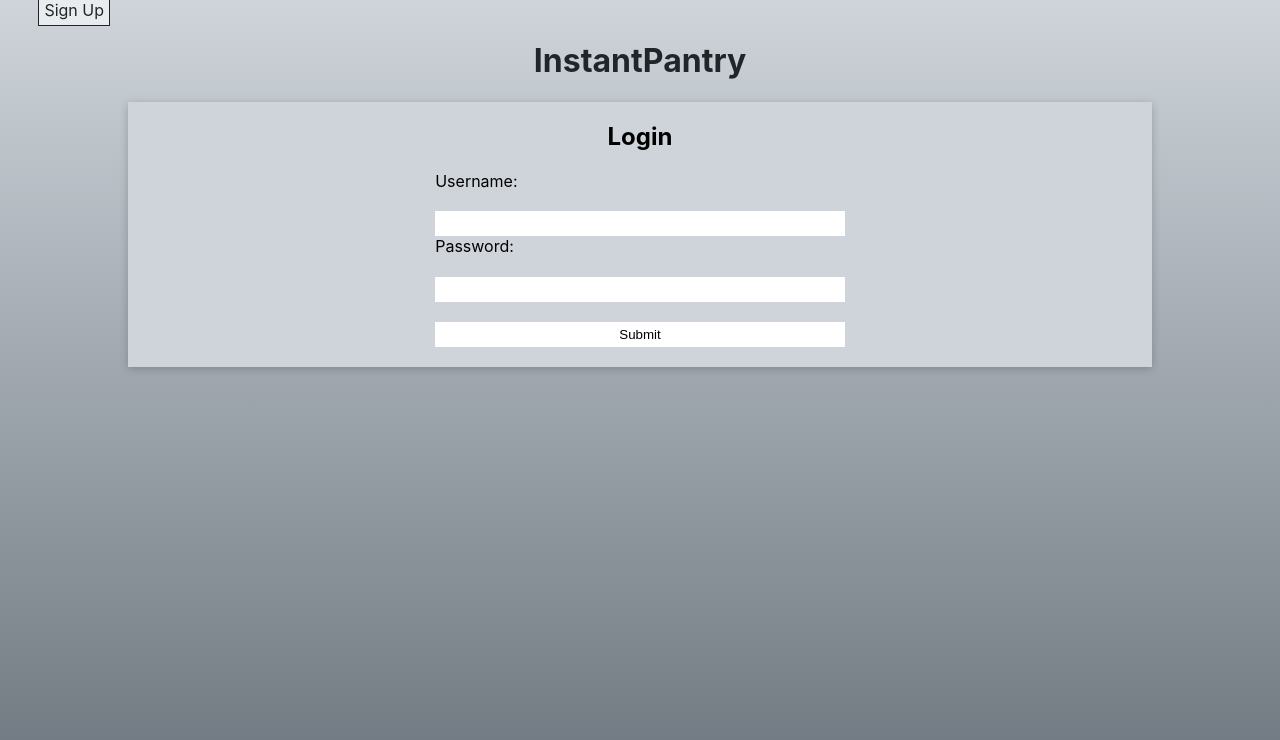
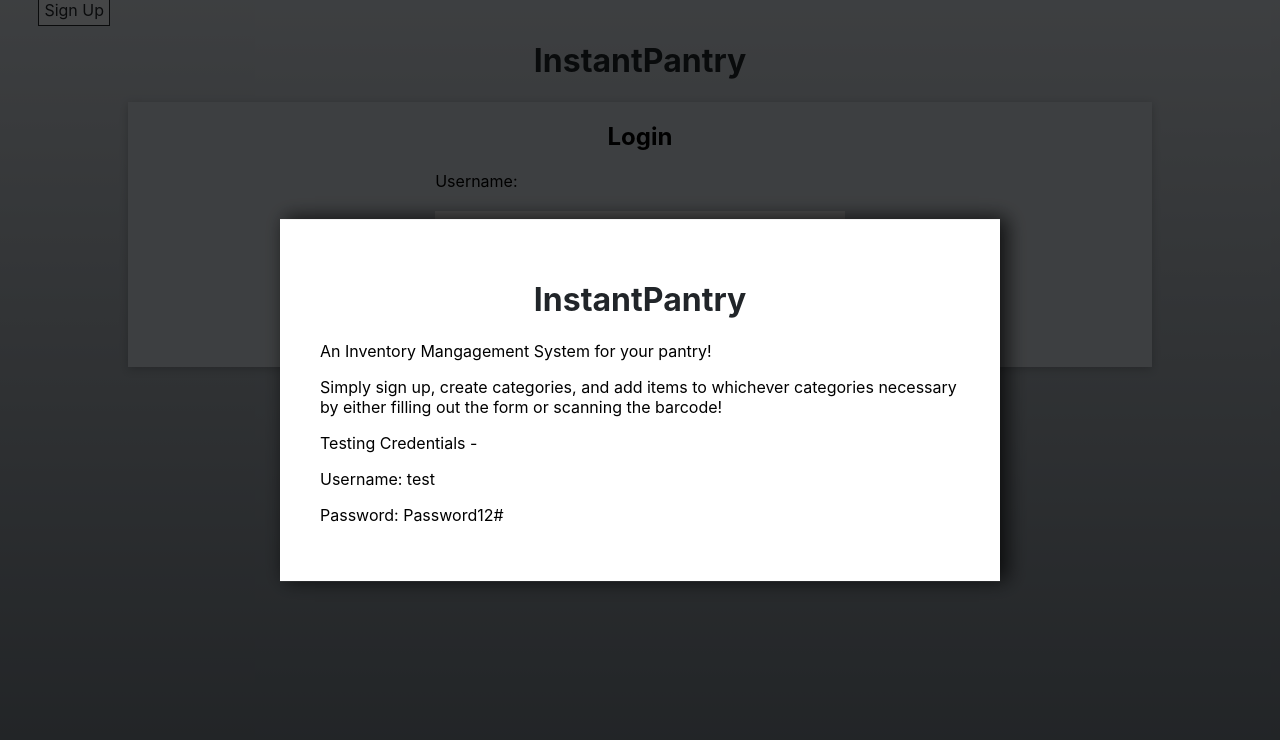
Before and after one commit to johnnyjuarez/instantpantry-client, a React (Create React App) app: page / in a window 1280 px wide. Shown: the top 740 px of the page. Built offline with nearby package versions, Linux system fonts and the light colour scheme.

Commit message:
added landing modal

```diff
--- a/src/components/AddItem/AddItem.js
+++ b/src/components/AddItem/AddItem.js
@@ -11,7 +11,6 @@ import { Link, useHistory, withRouter } from 'react-router-dom';
 
 function AddItem(props) {
   const context = useContext(ItemContext);
-  // console.log(props.barcode)
   const [useForm, setUseForm] = useState(false);
   const [useCamera, setUseCamera] = useState(false);
   const [barcode, setBarcode] = useState({});
@@ -23,7 +22,7 @@ function AddItem(props) {
   const onSubmitHandler = (e) => {
     e.preventDefault();
     const path = props.history.location.pathname;
-    const numPath = path.match(/\d/g);
+    const numPath = path.match(/\d/g).join('');
     let payload = {
       item_name: itemName,
       amount: userAmount
@@ -107,7 +106,6 @@ function AddItem(props) {
   }
 
   if (props.barcodeData.class) {
-    console.log('barcode prop', props.barcodeData)
     renderForm = (
       <form onSubmit={onScanSubmitHandler} className='add-item-form'>
         <label>Item Name:</label>
--- a/src/components/Item/Item.js
+++ b/src/components/Item/Item.js
@@ -13,7 +13,6 @@ function Item(props) {
   const [newAmount, setNewAmount] = useState('');
 
   const itemData = props.itemData;
-  console.log(props);
   const categoryId = props.location.pathname.slice(10);
 
 
--- /dev/null
+++ b/src/components/LandingModal/LandingModal.js
@@ -0,0 +1,20 @@
+import React from 'react';
+// import './LandingModal.css';
+
+export default function LandingModal() {
+  return (
+    <div>
+      <h1 className='title'>InstantPantry</h1>
+      <p>
+        An Inventory Mangagement System for your pantry!
+      </p>
+      <p>
+        Simply sign up, create categories, and add items to
+        whichever categories necessary by either filling out the form or scanning the barcode!
+      </p>
+      <p className='disclaimer'>Testing Credentials - </p>
+      <p className='disclaimer'>Username: test</p>
+      <p className='disclaimer'>Password: Password12#</p>
+    </div>
+  );
+}
--- a/src/components/LoginForm/LoginForm.js
+++ b/src/components/LoginForm/LoginForm.js
@@ -42,7 +42,6 @@ export default function LoginForm(props) {
       })
       .catch(err => {
         setError(err.error);
-        console.log(err);
       })
   }
 
--- a/src/components/Modal/Modal.js
+++ b/src/components/Modal/Modal.js
@@ -1,13 +1,13 @@
 import React from 'react'
 import './Modal.css'
 
-export default function Modal({open, children, onClose}) {
-  if(!open) return null;
+export default function Modal({ open, children, onClose }) {
+  if (!open) return null;
   return (
     <div>
-      <div className='overlay'>
+      <div onClick={onClose} className='overlay'>
         <div className='modal'>
-          <button onClick={onClose}>Close</button>
+          {/* <button onClick={onClose}>Close</button> */}
           {children}
         </div>
       </div>
--- a/src/components/SignUpForm/SignUpForm.js
+++ b/src/components/SignUpForm/SignUpForm.js
@@ -34,7 +34,6 @@ function SignUpForm(props) {
         return res.json();
       })
       .catch(err => {
-        console.log(err);
         setError(err.error);
       })
   }
--- a/src/routes/Dashboard/Dashboard.js
+++ b/src/routes/Dashboard/Dashboard.js
@@ -58,6 +58,7 @@ export default function Dashboard() {
     <div>
       <Nav />
       <h1 className='title'>InstantPantry</h1>
+      {categories.length === 0 ? <p style={{ textAlign: 'center' }} className='error'>Add a category to begin</p> : null}
       {categoryCards}
       <button className='addCat-btn' onClick={addCategoryHandler}>Add Category</button>
       {addCategoryHTML}
--- a/src/routes/LandingPage/LandingPage.js
+++ b/src/routes/LandingPage/LandingPage.js
@@ -1,18 +1,37 @@
-import React from 'react'
+import React, { useState } from 'react'
 import { Link } from 'react-router-dom'
+
 
 // components
 import LoginForm from '../../components/LoginForm/LoginForm'
-
+import Modal from '../../components/Modal/Modal';
+import LandingModal from '../../components/LandingModal/LandingModal'
 
 import './LandingPage.css';
 
 export default function LandingPage() {
+  const [isLanding, setIsLanding] = useState(true);
+
+  const landingModalCloseHandler = () => {
+    setIsLanding(!isLanding);
+    localStorage.setItem('landing', true);
+  }
+
+  let landingModal = null;
+  if (!localStorage.getItem('landing')) {
+    landingModal = (
+      <Modal open={isLanding} onClose={landingModalCloseHandler}>
+        <LandingModal />
+      </Modal>
+    )
+  }
+
   return (
     <div>
       <nav>
         <Link className='signup-nav' to='/signup'>Sign Up</Link>
       </nav>
+      {landingModal}
       <h1 className='title'>InstantPantry</h1>
       <LoginForm />
     </div>
```
Also changed, not shown: 1 other file (tests, documents, lock files or other folders).
